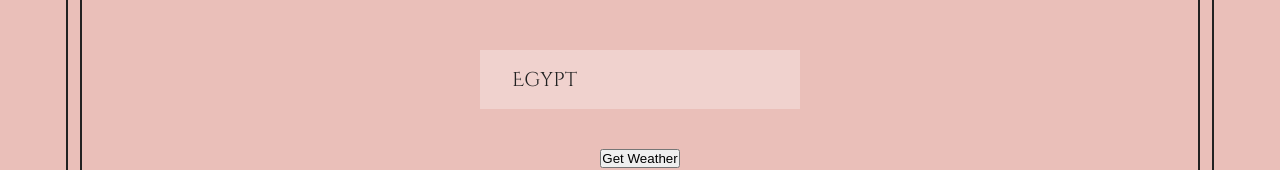
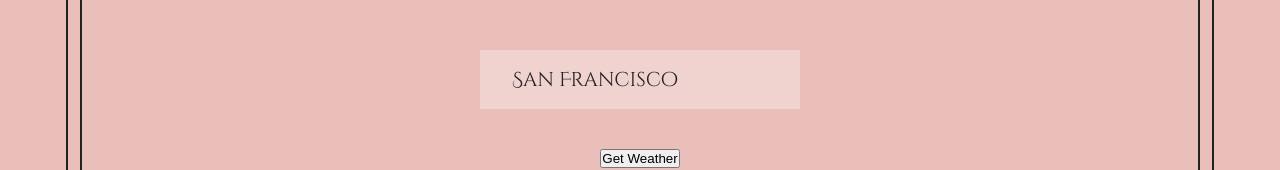
Before and after one commit to AnasHany2193/Classy-Weather, a React (Create React App) app: page / in a window 1280 px wide. Shown: the part 352-522 px from the top of the page. Built offline with nearby package versions, Linux system fonts and the light colour scheme.

Commit message:
🧹 Remove boilerplate code: Use class fields for cleaner code

```diff
--- a/src/App.js
+++ b/src/App.js
@@ -33,20 +33,15 @@ function formatDay(dateStr) {
 }
 
 class App extends React.Component {
-  constructor(props) {
-    super(props);
+  state = {
+    weather: {},
+    isLoading: false,
+    location: "San Francisco",
+    displayLocation: "",
+  };
 
-    this.state = {
-      weather: {},
-      isLoading: false,
-      location: "Egypt",
-      displayLocation: "",
-    };
-
-    this.fetchWeather = this.fetchWeather.bind(this);
-  }
-
-  async fetchWeather() {
+  // async fetchWeather() {
+  fetchWeather = async () => {
     try {
       this.setState({ isLoading: true });
 
@@ -78,7 +73,7 @@ class App extends React.Component {
     } finally {
       this.setState({ isLoading: false });
     }
-  }
+  };
 
   render() {
     return (
```
